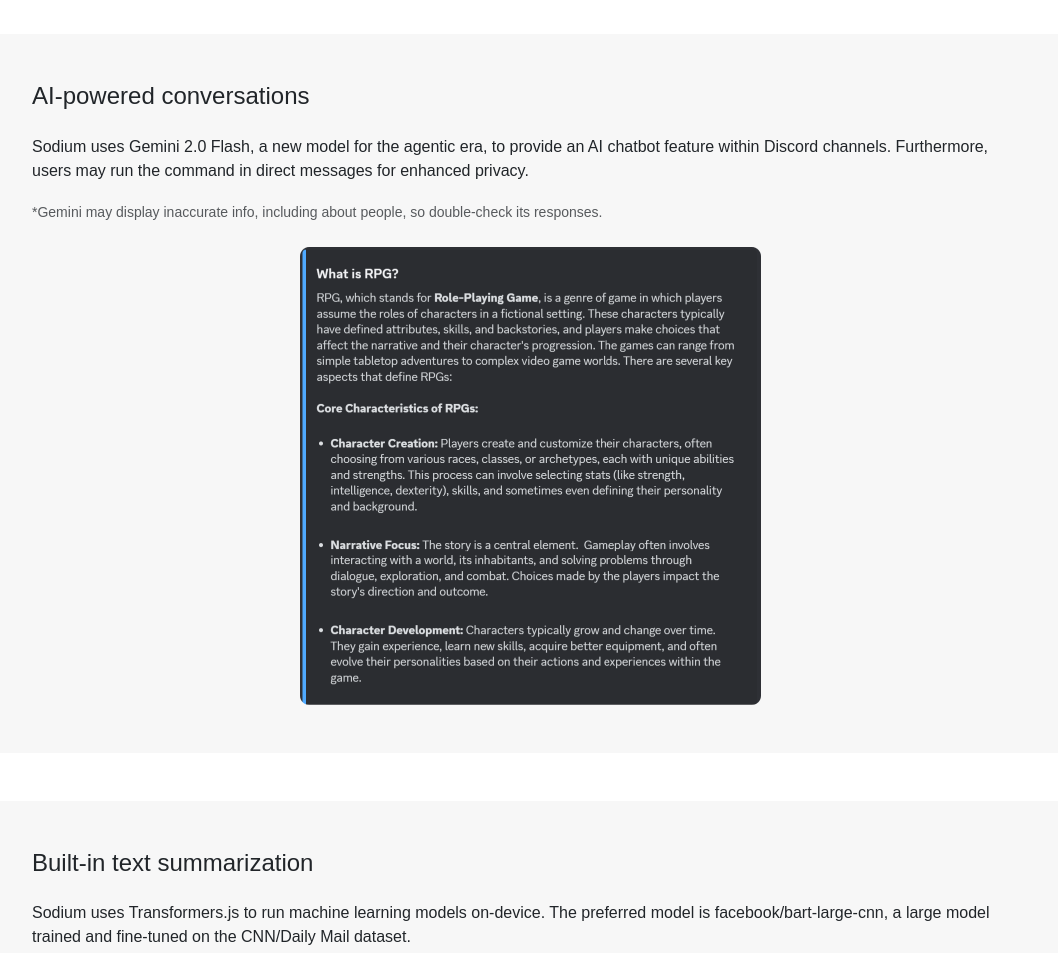
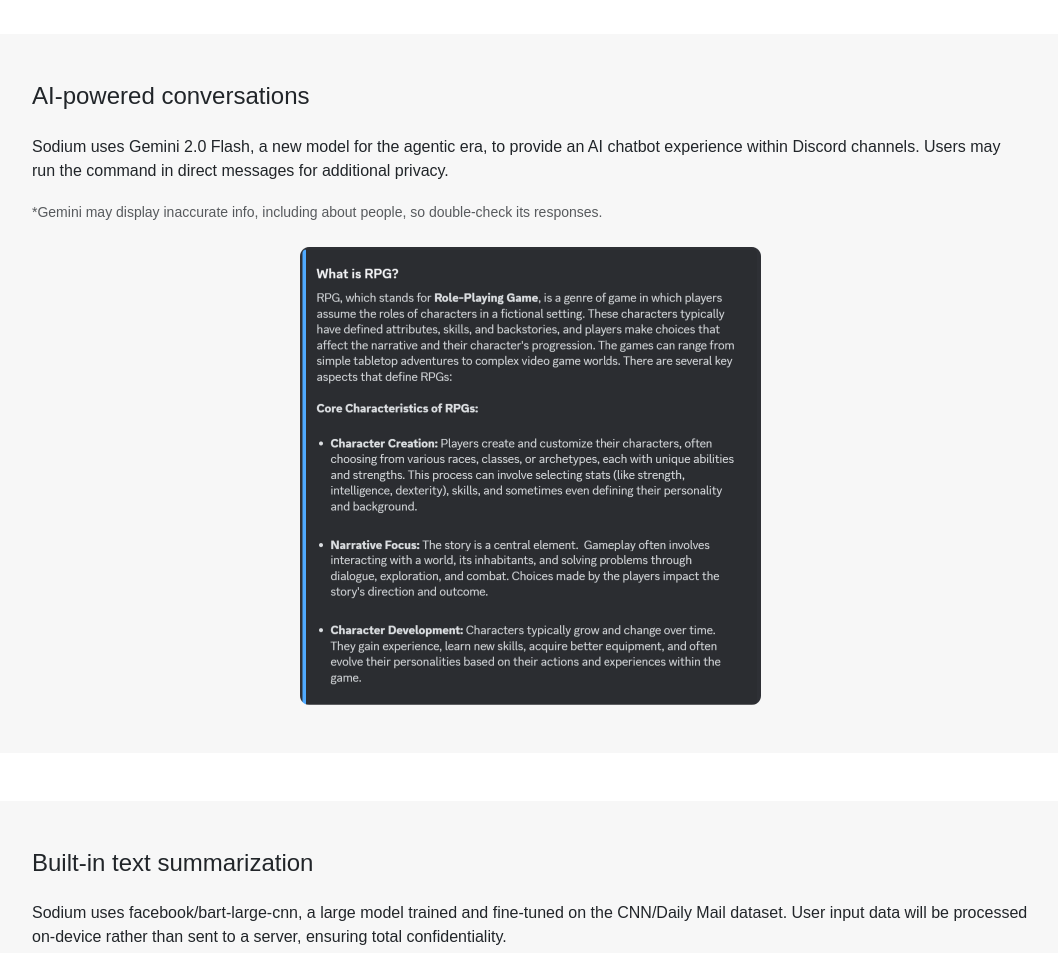
Before and after one commit to skyelements/skyelements.github.io, a plain HTML site: page sodium.html in a window 1280 px wide. Shown: the part 2420-3373 px from the top of the page, without its empty margins (110-1168 px from the left). Drawn offline with nearby package versions, Linux system fonts and the light colour scheme; a web font is replaced by a local one.

Commit message:
feat: updated sodium.html and index.html pages

```diff
--- a/sodium.html
+++ b/sodium.html
@@ -169,7 +169,7 @@
 
             <div class="p-5 card-bg-light rounded-4 mb-5">
                 <h3 class="font-header mb-4">AI-powered conversations</h3>
-                <p class="font-paragraph">Sodium uses Gemini 2.0 Flash, a new model for the agentic era, to provide an AI chatbot feature within Discord channels. Furthermore, users may run the command in direct messages for enhanced privacy.</p>
+                <p class="font-paragraph">Sodium uses Gemini 2.0 Flash, a new model for the agentic era, to provide an AI chatbot experience within Discord channels. Users may run the command in direct messages for additional privacy.</p>
                 <small class="text-muted font-subscript">*Gemini may display inaccurate info, including about people, so double-check its responses.</small>
 
                 <div class="container">
@@ -183,7 +183,7 @@
 
             <div class="p-5 card-bg-light rounded-4">
                 <h3 class="font-header mb-4">Built-in text summarization</h3>
-                <p class="font-paragraph">Sodium uses Transformers.js to run machine learning models on-device. The preferred model is facebook/bart-large-cnn, a large model trained and fine-tuned on the CNN/Daily Mail dataset.</p>
+                <p class="font-paragraph">Sodium uses facebook/bart-large-cnn, a large model trained and fine-tuned on the CNN/Daily Mail dataset. User input data will be processed on-device rather than sent to a server, ensuring total confidentiality.</p>
                 <small class="text-muted font-subscript">*Image simulated for illustrative purposes. Actual UI may be different.</small>
 
                 <div class="container">
```
Also changed, not shown: index.html (+1 -1 lines).
